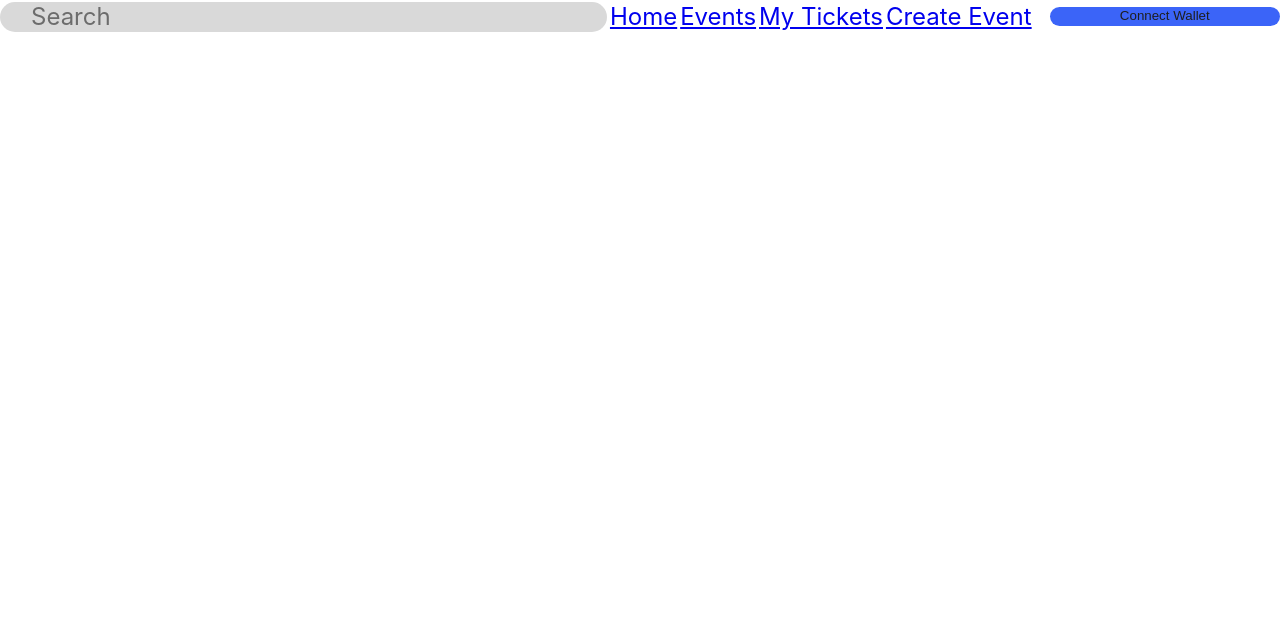
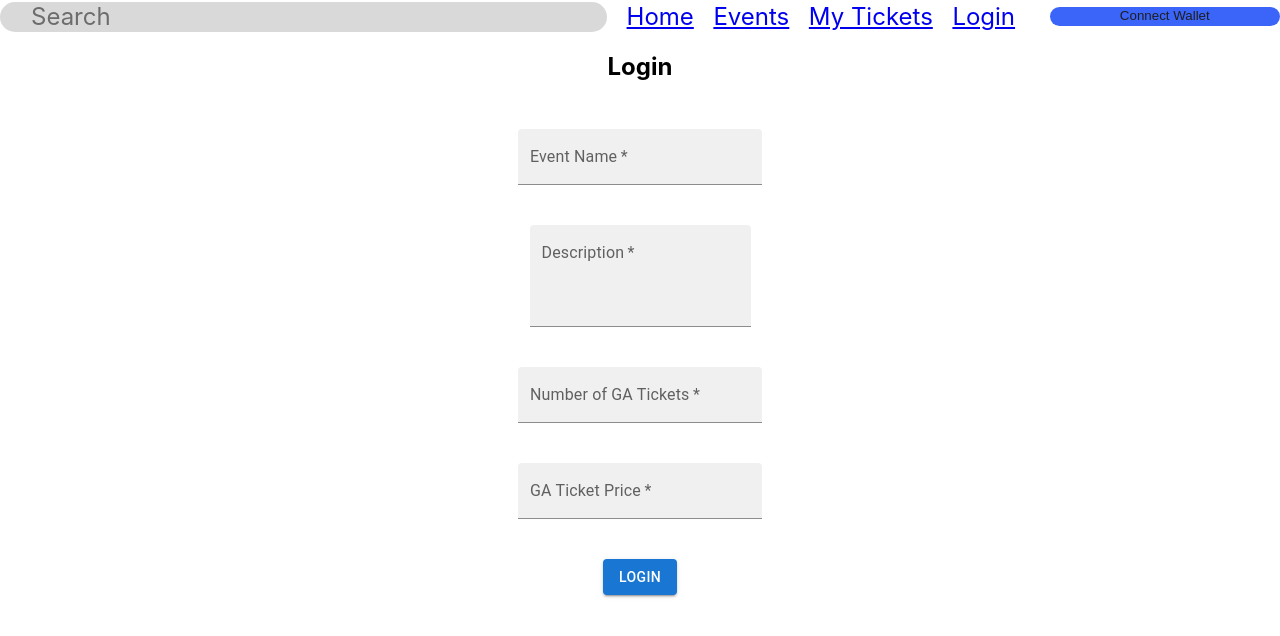
Before and after one commit to tjsubaric/FSE_Uiowa_Sp23, a React (Create React App) app in the folder front_end/: page /login in a window 1280 px wide. Shown: the top 636 px of the page. Built offline with nearby package versions, Linux system fonts and the light colour scheme.

Commit message:
login base added

```diff
--- a/front_end/src/App.js
+++ b/front_end/src/App.js
@@ -1,10 +1,10 @@
 import "./App.css";
 import { BrowserRouter as Router, Switch, Route } from "react-router-dom";
 import Home from "./pages/Home";
-import CreateEvent from "./pages/CreateEvent";
+import Login from "./pages/Login";
 import Events from "./pages/Events";
 import MyTicketsPage from "./pages/MyTicketsPage";
-import CreateEventConfirmation from "./pages/CreateEventConfirmation";
+//import CreateEventConfirmation from "./pages/CreateEventConfirmation";
 
 import { createBrowserHistory as history } from "history";
 import Dashboard from "./components/dashboard";
@@ -16,10 +16,9 @@ function App() {
         <Dashboard />
         <Switch>
           <Route path="/" exact component={Home} />
-          <Route path="/create" exact component={CreateEvent} />
-          <Route path="/events" exact component={Events} />
-          <Route path="/tickets" exact component={MyTicketsPage} />
-          <Route path="create/confirmation" exact component={CreateEventConfirmation} />
+          <Route path="/login" exact component={Login} />
+          <Route path="/patient" exact component={Events} />
+          <Route path="/doctor" exact component={MyTicketsPage} />
         </Switch>
       </div>
     </Router>
--- a/front_end/src/components/CreateEventForm.jsx
+++ b/front_end/src/components/LoginForm.jsx
@@ -3,7 +3,7 @@ import Box from '@mui/material/Box';
 import TextField from '@mui/material/TextField';
 import Button from '@mui/material/Button'
 
-export default class CreateEventForm extends React.Component {
+export default class LoginForm extends React.Component {
     constructor(props) {
         super(props);
         this.state = {
@@ -18,7 +18,7 @@ export default class CreateEventForm extends React.Component {
     }
 
     handleCreate(event) {
-        alert('Creating Event: ' + this.state.eventName);
+        alert('Logging in: ' + this.state.eventName);
         event.preventDefault();
 
         // TODO: redirect to confirmation page
@@ -109,7 +109,7 @@ export default class CreateEventForm extends React.Component {
                 variant="contained"
                 onClick={this.handleCreate}
               >
-                Create Event
+                Login
               </Button>
             </div>
           </Box>
--- a/front_end/src/components/dashboard.js
+++ b/front_end/src/components/dashboard.js
@@ -9,7 +9,7 @@ const Dashboard = (props) => {
       <Link to="/">Home</Link>
       <Link to="/events">Events</Link>
       <Link to="/tickets">My Tickets</Link>
-      <Link to="/create">Create Event</Link>
+      <Link to="/login">Login</Link>
       {/* <span className="events">{props.events || "Events\n"}</span>
       <span className="my-tickets">{props.myTickets || "My Tickets\n"}</span>
       <span className="create-event">
--- a/front_end/src/pages/CreateEvent.js
+++ b/front_end/src/pages/Login.js
@@ -1,7 +1,7 @@
 import * as React from "react";
-import CreateEventForm from "../components/CreateEventForm"
+import LoginForm from "../components/LoginForm"
 
-export default function CreateEvent () {
+export default function Login () {
   return (
     <div
       style={{
@@ -11,8 +11,8 @@ export default function CreateEvent () {
         justifyContent: 'center'
       }}
     >
-      <h2>Create Event</h2>
-      <CreateEventForm />
+      <h2>Login</h2>
+      <LoginForm />
     </div>
   );
 };
```
